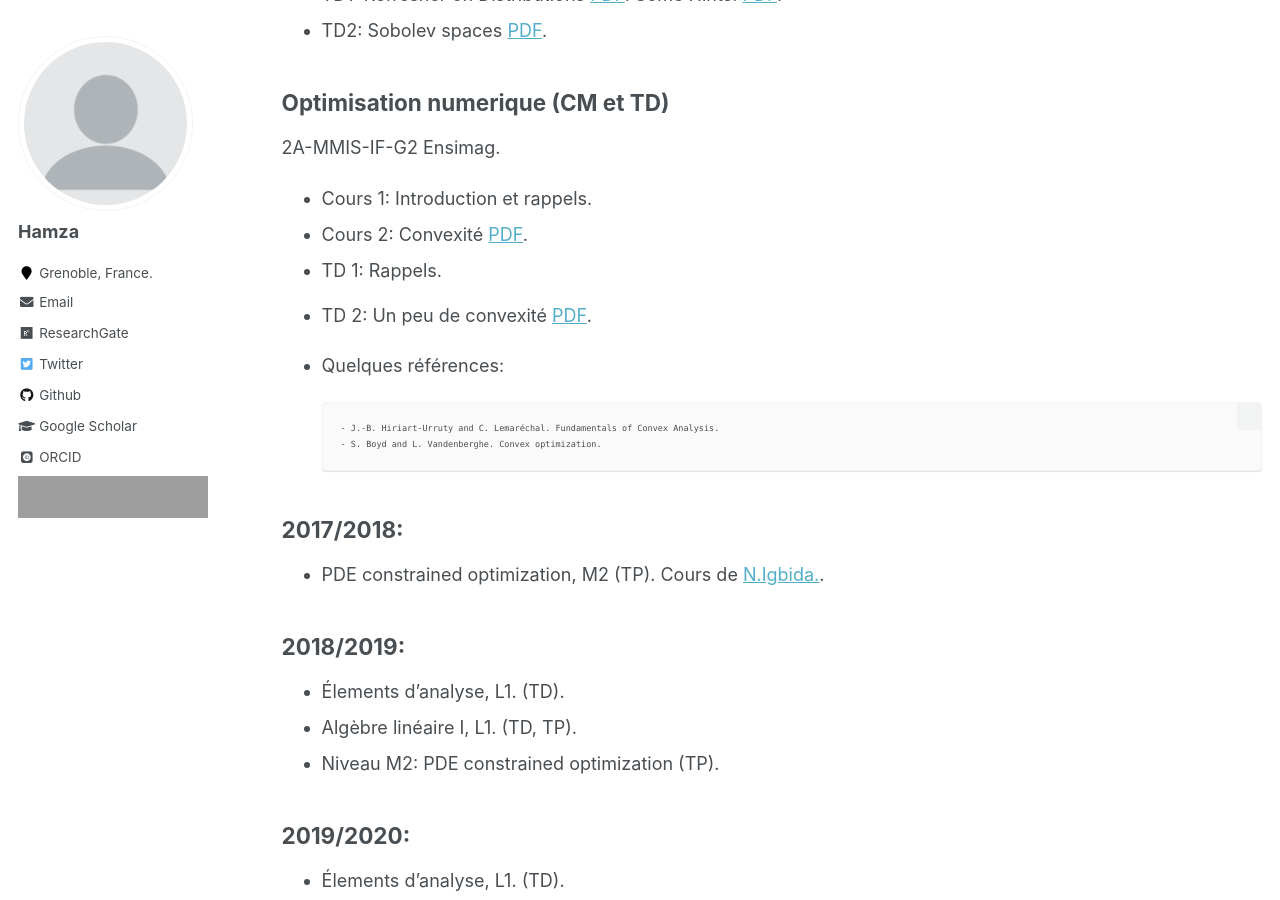
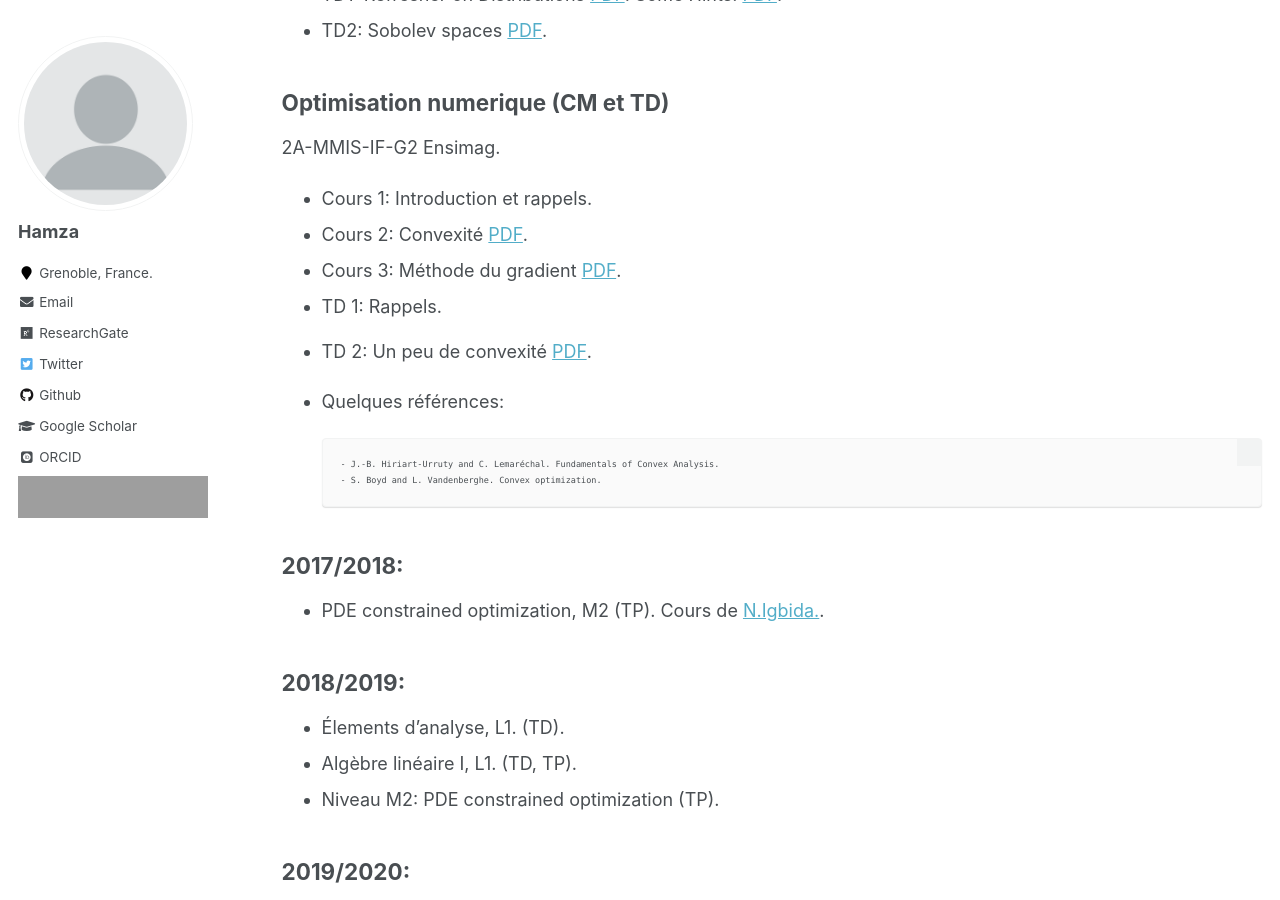
Before and after one commit to enhamza/enhamza.github.io, a Jekyll site: the page built from _pages/teaching.md, in a window 1280 px wide and 900 px high, scrolled down 770 px. Built offline with Jekyll 4.4.1, drawn with Linux system fonts in a browser that asks for light colours; some web fonts are replaced; formulas are drawn with MathJax 3; grey boxes are pictures that could not be loaded.

Commit message:
Update teaching.md

```diff
--- a/_pages/teaching.md
+++ b/_pages/teaching.md
@@ -30,6 +30,7 @@ The course is given by [C.Jourdana](https://membres-ljk.imag.fr/Clement.Jourdana
 
 * Cours 1: Introduction et rappels.
 * Cours 2: Convexité [PDF](https://enhamza.github.io/files/CM2_cvx.pdf).
+* Cours 3: Méthode du gradient [PDF](https://enhamza.github.io/files/CM_DG.pdf).
 * TD 1: Rappels.
 * TD 2: Un peu de convexité [PDF](https://enhamza.github.io/files/TD2.pdf).
 
```
